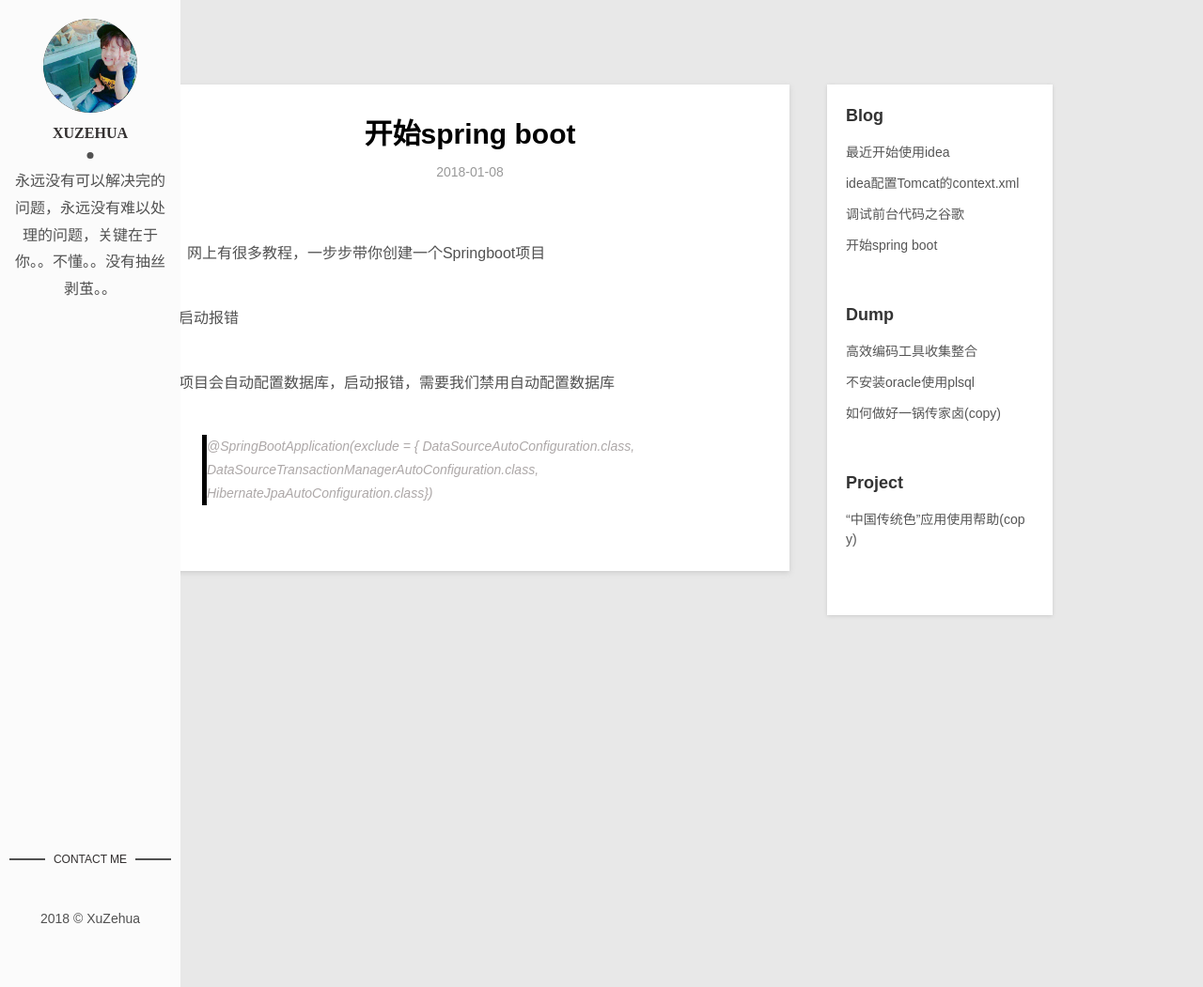
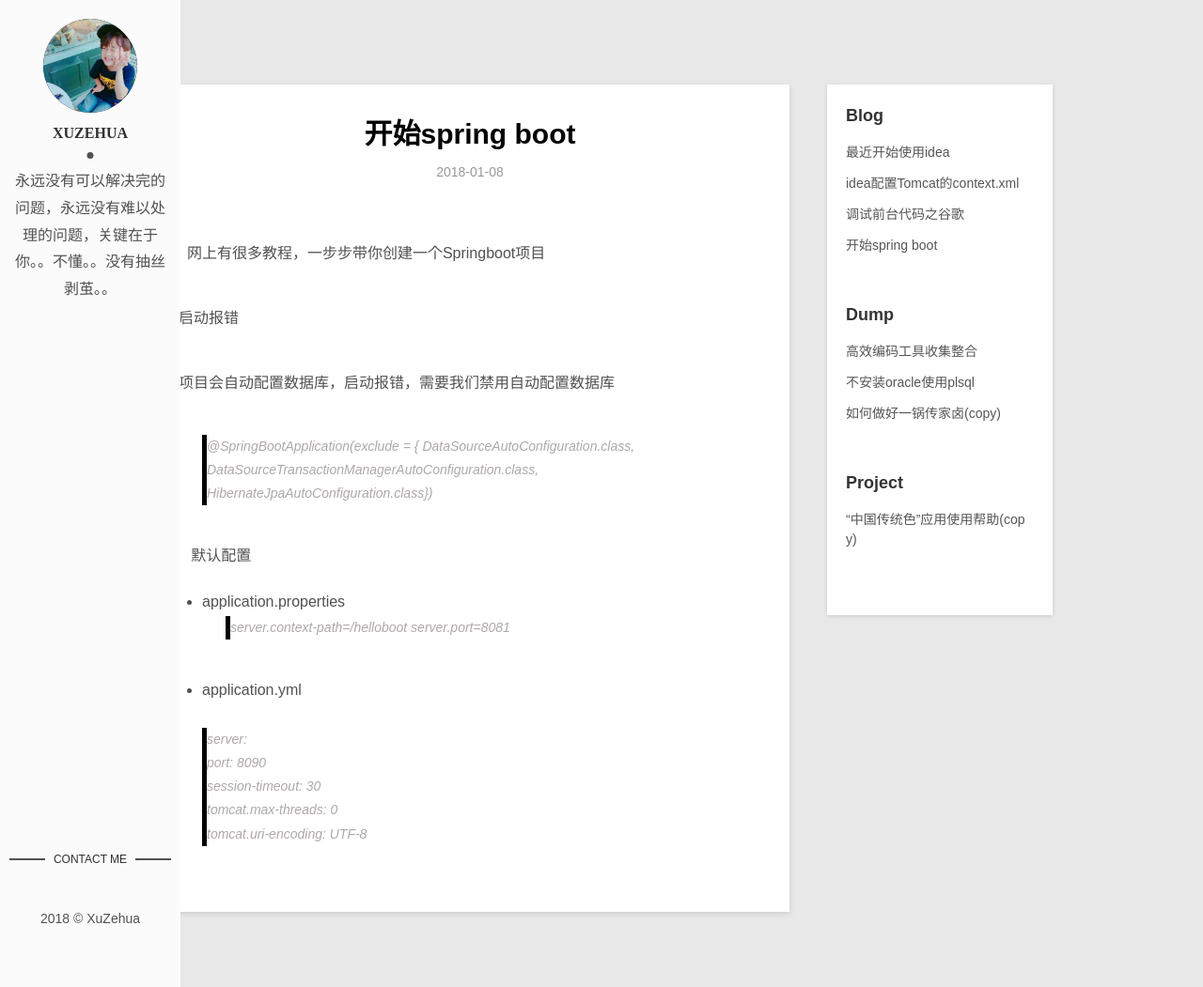
Before and after one commit to lychhh/lychhh.github.io, a Jekyll site: the page built from _posts/blog/2018-01-08-Spring-boot.md, in a window 1280 px wide and 1051 px high. Shown: the whole window at 94% size. Built offline with Jekyll 4.4.1, drawn with Linux system fonts in a browser that asks for light colours.

Commit message:
Update 2018-01-08-Spring-boot.md

```diff
--- a/_posts/blog/2018-01-08-Spring-boot.md
+++ b/_posts/blog/2018-01-08-Spring-boot.md
@@ -14,3 +14,16 @@ description: 初步了解
 > 		DataSourceAutoConfiguration.class,
 > 		DataSourceTransactionManagerAutoConfiguration.class,
 > 		HibernateJpaAutoConfiguration.class})
+
+
+ 默认配置
+* application.properties
+> server.context-path=/helloboot
+> server.port=8081
+* application.yml
+
+> server:
+>   port: 8090
+>   session-timeout: 30
+>   tomcat.max-threads: 0
+>   tomcat.uri-encoding: UTF-8
```
